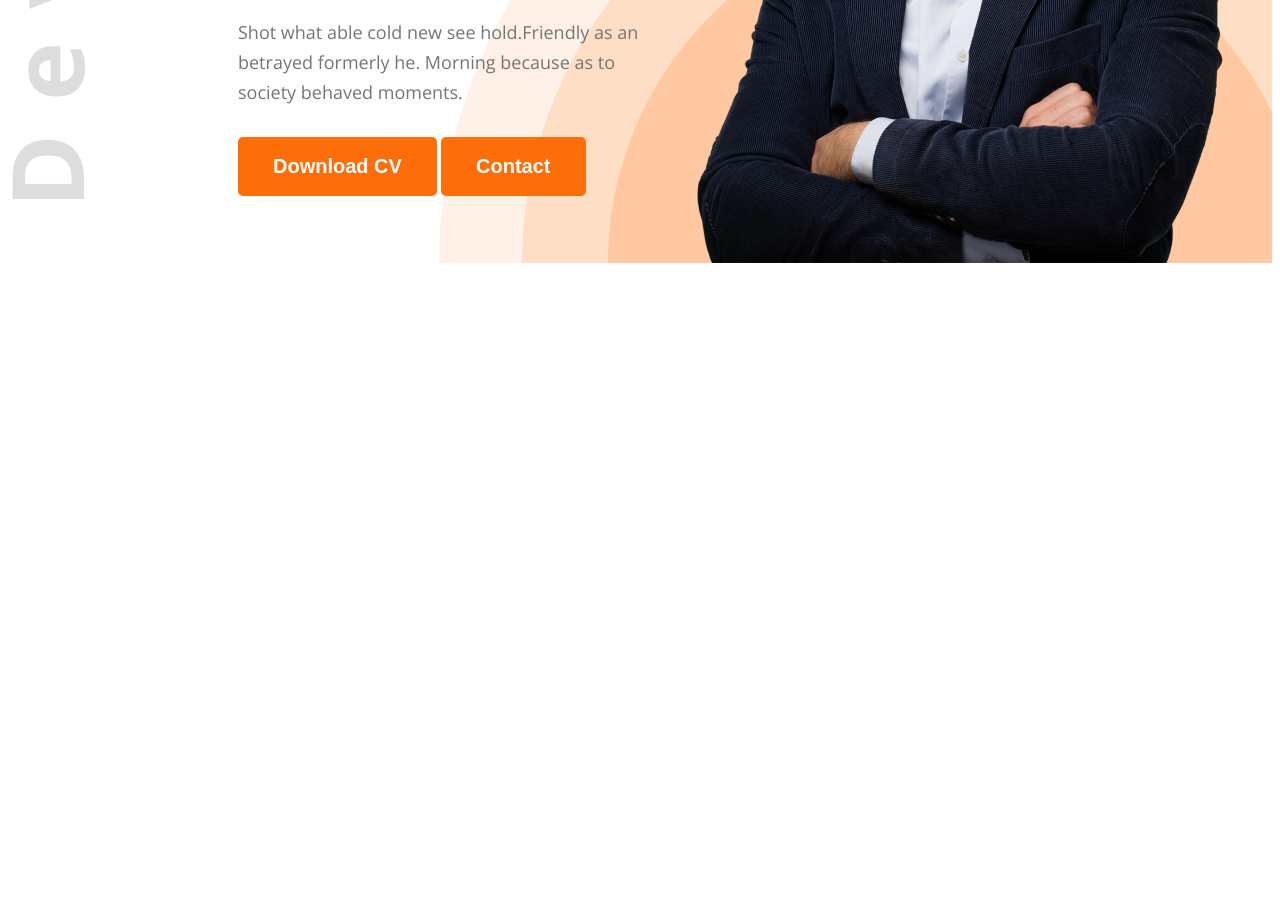
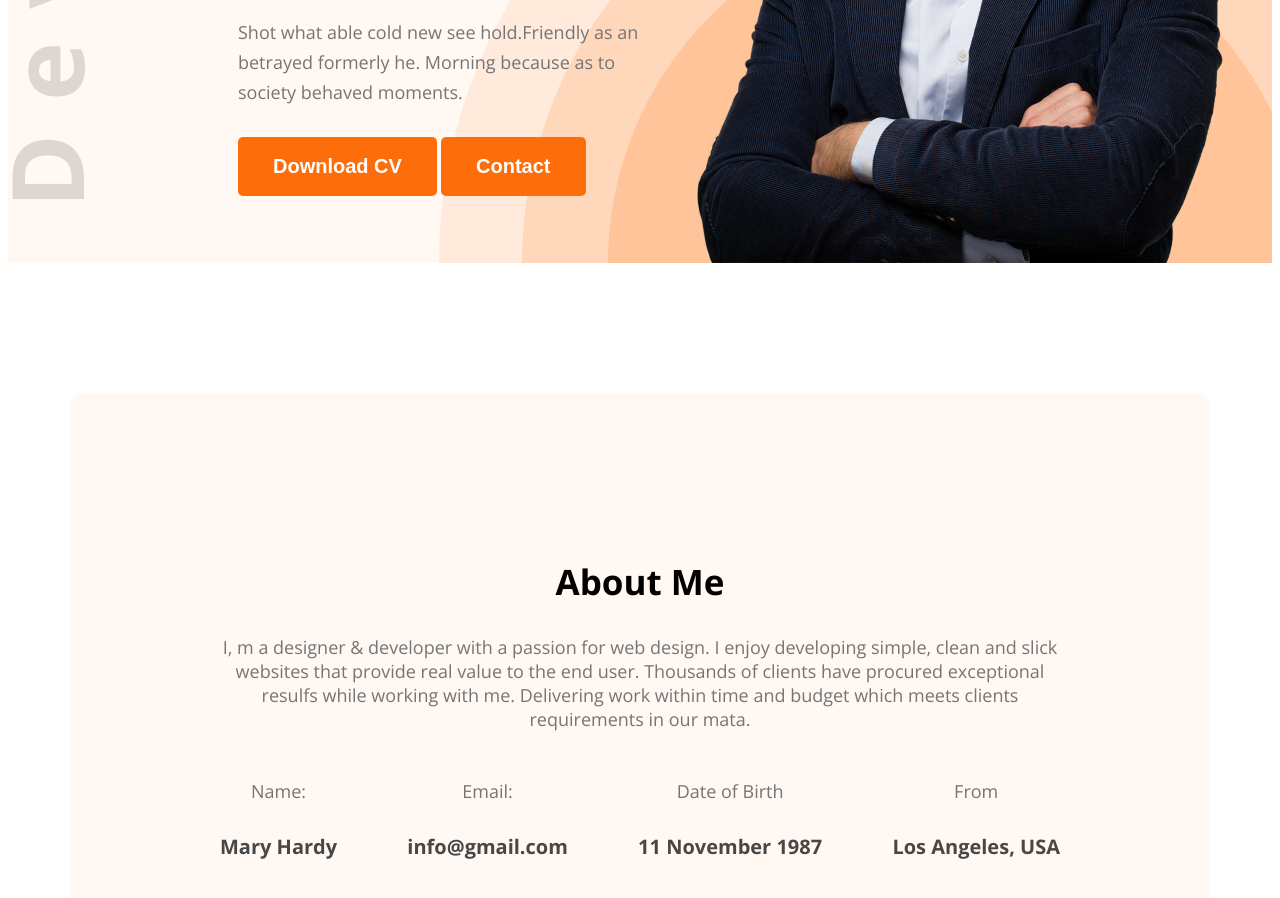
Before and after one commit to arafat-arman/web-dev-portfolio, a plain HTML site: page index.html in a window 1280 px wide. Shown: the part 572-1470 px from the top of the page. Before the commit the page ends 843 px from the top, so only its background shows below. Drawn offline with nearby package versions, Linux system fonts and the light colour scheme.

Commit message:
about section done

```diff
--- a/index.html
+++ b/index.html
@@ -10,7 +10,7 @@
     <link rel="stylesheet" href="styles/portfolio.css">
 </head>
 <body class="open-sans-normal">
-    <header class="header">
+    <header class="header secondary-bg">
         <nav>
             <h3 class="nav-title">Ma<span class="text-primary">r</span>y</h3>
             <ul>
@@ -31,7 +31,29 @@
         </div>
     </header>
     <main>
-
+        <section class="about secondary-bg">
+            <h3 class="section-title">About Me</h3>
+            <p class="section-description">I, m a designer & developer with a passion for web design. I enjoy developing simple, clean and slick websites that provide real value to the end user. Thousands of clients have procured exceptional resulfs while working with me. Delivering work within time and budget which meets clients requirements in our mata.
+            </p>
+            <div class="about-items">
+                <div class="about-item">
+                    <p class="item-tile section-description">Name:</p>
+                    <h3 class="item-description">Mary Hardy</h3>
+                </div>
+                <div class="about-item">
+                    <p class="item-tile section-description">Email:</p>
+                    <h3 class="item-description">info@gmail.com</h3>
+                </div>
+                <div class="about-item">
+                    <p class="item-tile section-description">Date of Birth</p>
+                    <h3 class="item-description">11 November 1987</h3>
+                </div>
+                <div class="about-item">
+                    <p class="item-tile section-description">From</p>
+                    <h3 class="item-description">Los Angeles, USA</h3>
+                </div>
+            </div>
+        </section>
     </main>
     <footer>
 
--- a/styles/portfolio.css
+++ b/styles/portfolio.css
@@ -21,6 +21,22 @@
     background: #FD6E0A;
     border: none;
   }
+  .secondary-bg{
+    background: #FFF8F3;
+  }
+  .section-description{
+    color: #757575;
+    text-align: center;
+    font-size: 18px;
+    font-weight: 400;
+    margin-bottom: 30px;
+  }
+  .section-title{
+    font-size: 35px;
+    font-weight: 700;
+    margin-bottom: 30px;
+  }
+
   /* header style */
   .header{
     background-image: url(../images/developer.png), url(../images/header_bg.png);
@@ -83,3 +99,28 @@
   .banner-content{
     max-width: 585px;
   }
+  /* main styles */
+  main{
+    max-width: 1140px;
+    margin: 0 auto;
+  }
+  /* About styles */
+  .about{
+    border-radius: 10px;
+    padding: 130px 150px;
+    text-align: center;
+    margin-top: 130px;
+  }
+  .about-items{
+    display: flex;
+    justify-content: space-between;
+    margin-bottom: 30px;
+  }
+  .about-item{
+    margin-bottom: 5px;
+  }
+  .item-description{
+    color: #474747;
+    font-size: 20px;
+    font-weight: 700;
+  }
```
